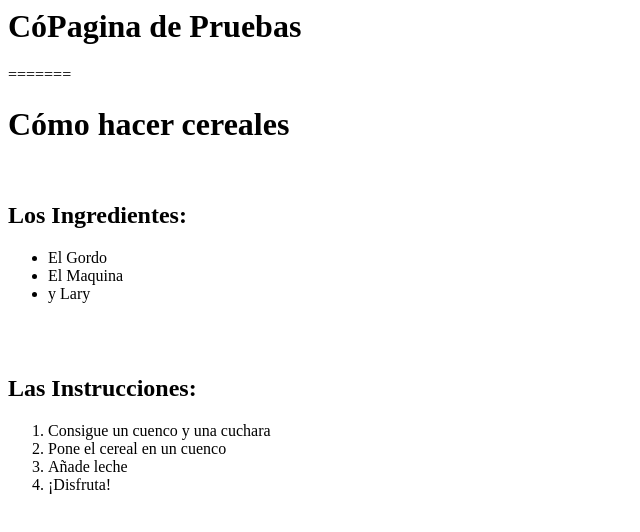
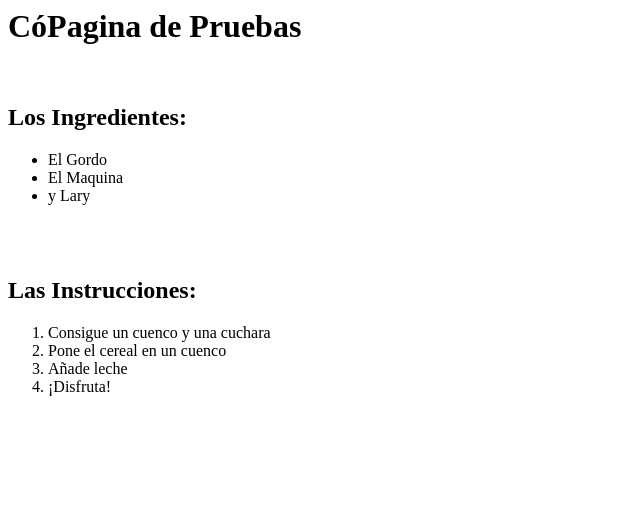
Before and after one commit to luisgodoyo/luisgodoyo.github.io, a plain HTML site: page index.html in a window 1280 px wide. Shown: the whole page, without its empty margins (0-640 px from the left). Drawn offline with Linux system fonts and the light colour scheme.

Commit message:
5ta prueba

```diff
--- a/index.html
+++ b/index.html
@@ -1,8 +1,4 @@
-<!-- Este sitio web muestra las listas en el cap&iacute;tulo 4 -->
-
 <h1>C&oacute;Pagina de Pruebas</h1>
-=======
-<h1>C&oacute;mo hacer cereales</h1>
 <br>
 <h2>Los Ingredientes:</h2>
 <ul>
```
